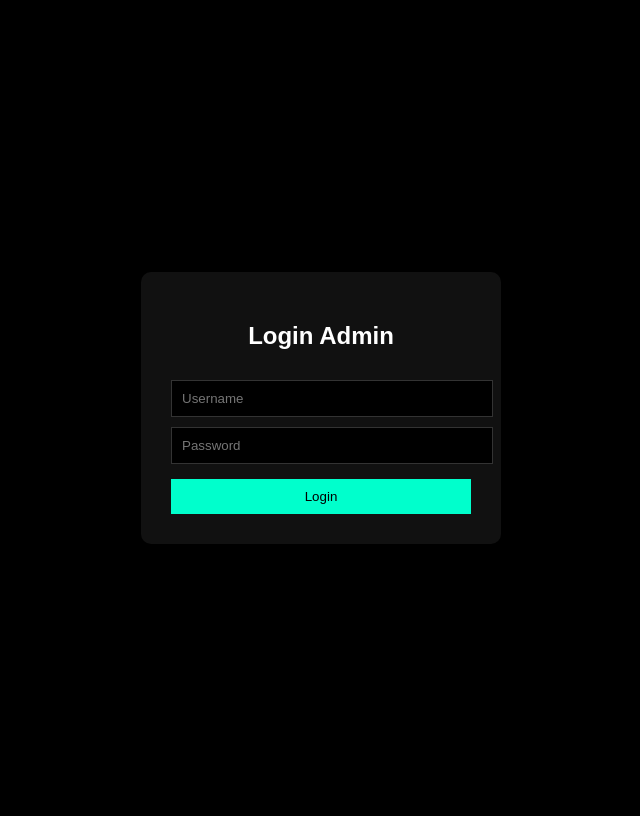
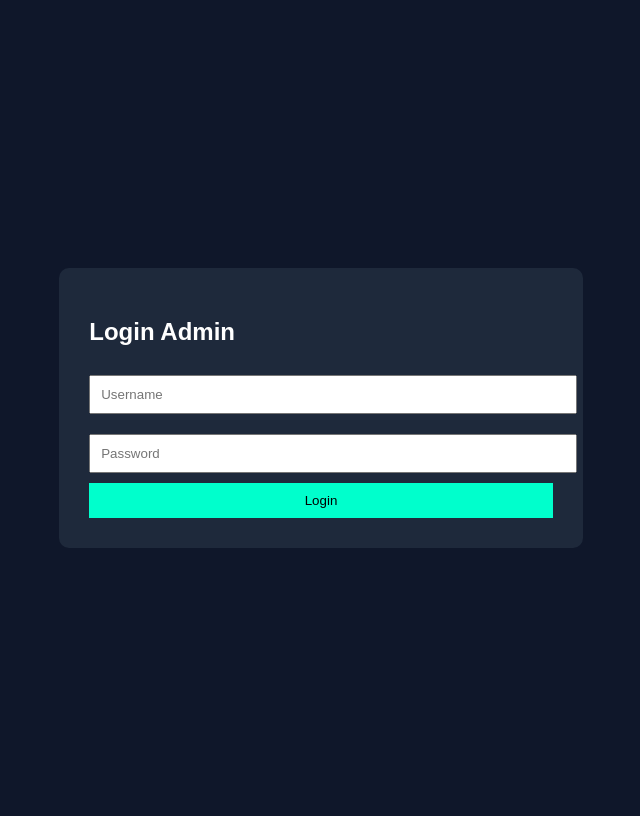
Before and after one commit to Izanami008/Biodata, a PHP site: page /global/login.php in a window 1280 px wide. Shown: the whole page, without its empty margins (319-959 px from the left). Run offline with PHP 8.4, Linux system fonts and the light colour scheme.

Commit message:
Update login.php

```diff
--- a/global/login.php
+++ b/global/login.php
@@ -1,84 +1,81 @@
 <?php
 session_start();
 
-$username = "admin";
-$password = "12345";
+if(isset($_POST['login'])){
 
-if(isset($_POST['login'])) {
+    $user = $_POST['user'];
+    $pass = $_POST['pass'];
 
-    if($_POST['username'] == $username && $_POST['password'] == $password) {
+    if($user == "admin" && $pass == "123"){
 
-        $_SESSION['admin'] = true;
+        $_SESSION['login'] = true;
         header("Location: admin.php");
-        exit();
 
     } else {
-        $error = "Username atau password salah!";
+
+        $error = "Username atau password salah";
+
     }
 }
 ?>
 
 <!DOCTYPE html>
 <html>
+<head>
 
-<head>
 <title>Login Admin</title>
 
 <style>
 
-        body {
-            background: black;
-            color: white;
-            font-family: Arial;
-            display: flex;
-            justify-content: center;
-            align-items: center;
-            height: 100vh;
+body{
+    background:#0f172a;
+    color:white;
+    font-family:Arial;
+    display:flex;
+    justify-content:center;
+    align-items:center;
+    height:100vh;
 }
 
-        .box {
-            background: #111;
-            padding: 30px;
-            border-radius: 10px;
-            width: 300px;
-            text-align: center;
+.box{
+    background:#1e293b;
+    padding:30px;
+    border-radius:10px;
 }
 
-        input {
-            width: 100%;
-            padding: 10px;
-            margin-top: 10px;
-            background: black;
-            border: 1px solid #333;
-            color: white;
+input{
+    padding:10px;
+    margin:10px 0;
+    width:100%;
 }
 
-        button {
-            margin-top: 15px;
-            padding: 10px;
-            width: 100%;
-            background: #00ffcc;
-            border: none;
-            cursor: pointer;
+button{
+    padding:10px;
+    width:100%;
+    background:#00ffcc;
+    border:none;
+}
+
+.error{
+    color:red;
 }
 
 </style>
 
 </head>
-
 <body>
 
 <div class="box">
 
 <h2>Login Admin</h2>
 
-    <?php if(isset($error)) echo $error; ?>
+<?php if(isset($error)) echo "<p class='error'>$error</p>"; ?>
 
-    <form method="POST">
+<form method="post">
 
-        <input type="text" name="username" placeholder="Username" required>
+<input type="text" name="user" placeholder="Username">
 
-        <input type="password" name="password" placeholder="Password" required>
+<input type="password" name="pass" placeholder="Password">
 
 <button name="login">Login</button>
 
@@ -87,5 +84,4 @@ if(isset($_POST['login'])) {
 </div>
 
 </body>
-
 </html>
```
Lines whose indentation alone changed are shown as unchanged.
